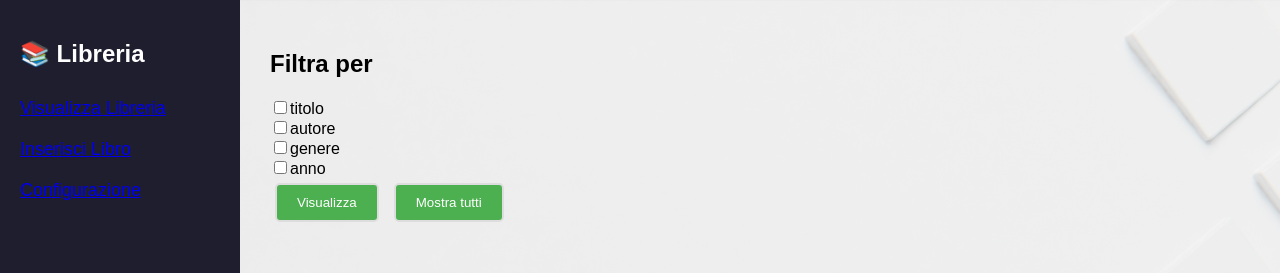
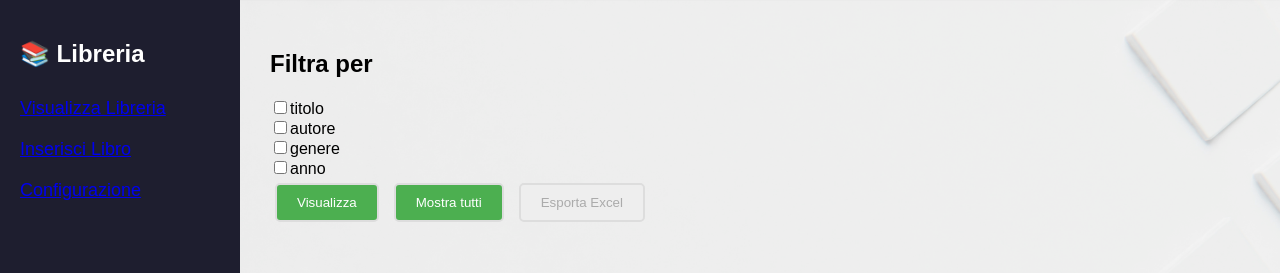
Before and after one commit to federicobagagli/libreria-frontend, a React (Create React App) app: page / in a window 1280 px wide. Shown: the top 273 px of the page. Built offline with nearby package versions, Linux system fonts and the light colour scheme.

Commit message:
frontend export libreria

```diff
--- a/package.json
+++ b/package.json
@@ -9,12 +9,14 @@
     "@testing-library/user-event": "^13.5.0",
     "axios": "^1.8.4",
     "date-fns": "^4.1.0",
+    "file-saver": "^2.0.5",
     "react": "^19.1.0",
     "react-datepicker": "^8.3.0",
     "react-dom": "^19.1.0",
     "react-router-dom": "^7.5.1",
     "react-scripts": "5.0.1",
-    "web-vitals": "^2.1.4"
+    "web-vitals": "^2.1.4",
+    "xlsx": "^0.18.5"
   },
   "scripts": {
     "start": "react-scripts start",
--- a/src/components/TableDetailsModal.js
+++ b/src/components/TableDetailsModal.js
@@ -197,6 +197,20 @@ const TableDetailsModal = ({ tableName, onClose }) => {
         <div style={{ marginTop: "10px" }}>
           <h4>DDL:</h4>
           <pre style={ddlStyle}>{ddl}</pre>
+          <button
+            style={buttonStyle}
+            onClick={() => {
+                const blob = new Blob([ddl], { type: "text/sql;charset=utf-8;" });
+                const url = URL.createObjectURL(blob);
+                const link = document.createElement("a");
+                link.href = url;
+                link.download = `${tableName}.sql`;
+                link.click();
+                URL.revokeObjectURL(url);
+            }}
+            >
+      Scarica DDL
+    </button>
         </div>
       )}
 
@@ -207,15 +221,18 @@ const TableDetailsModal = ({ tableName, onClose }) => {
 
 const modalStyle = {
     position: "fixed",
-  top: "20%",
+    top: "10%",
     left: "25%",
     width: "50%",
+    maxHeight: "80vh",             // 🔥 altezza massima = 80% viewport
+    overflowY: "auto",             // 🔥 attiva scroll verticale se necessario
     padding: "20px",
     backgroundColor: "white",
     border: "1px solid #ccc",
     boxShadow: "0 2px 10px rgba(0,0,0,0.3)",
     zIndex: 1000,
   };
+
 
 const tableStyle = {
   width: "100%",
--- a/src/components/ViewBooks.js
+++ b/src/components/ViewBooks.js
@@ -2,6 +2,9 @@ import React, { useState } from 'react';
 import axios from 'axios';
 import API_URL from '../config/apiConfig';
 import './ViewBooks.css';
+import * as XLSX from 'xlsx';
+import { saveAs } from 'file-saver';
+
 
 const FIELDS = ['titolo', 'autore', 'genere', 'anno'];
 
@@ -23,6 +26,29 @@ function ViewBooks() {
       return updated;
     });
   };
+
+  const exportToExcel = () => {
+    console.log("books", books);  // ✅ log 1
+    const worksheet = XLSX.utils.json_to_sheet(books);
+    console.log("worksheet['!ref']", worksheet['!ref']);  // ✅ log 2
+
+    const workbook = XLSX.utils.book_new();
+    XLSX.utils.book_append_sheet(workbook, worksheet, "Libreria");
+
+    if (worksheet['!ref']) {
+      worksheet['!autofilter'] = { ref: worksheet['!ref'] };
+    }
+
+    const maxColWidths = books.length > 0 ? Object.keys(books[0]).map(key => ({ wch: key.length + 10 })) : [];
+    worksheet['!cols'] = maxColWidths;
+
+    const excelBuffer = XLSX.write(workbook, { bookType: 'xlsx', type: 'array' });
+
+    const blob = new Blob([excelBuffer], { type: 'application/octet-stream' });
+    saveAs(blob, 'Libreria.xlsx');
+  };
+
+
 
   const handleInputChange = (field, value) => {
     setFilters((prev) => ({
@@ -129,13 +155,16 @@ function ViewBooks() {
 
       <div className="action-buttons">
         <button className="visualizza" onClick={handleVisualizza}>Visualizza</button>
+        <button className="show-all" onClick={handleMostraTutti}>Mostra tutti</button>
         <button
-          className="show-all"
-          onClick={handleMostraTutti}
+          className="export-excel"
+          onClick={exportToExcel}
+          disabled={books.length === 0}
         >
-          Mostra tutti
+          Esporta Excel
         </button>
       </div>
+
 
       {showResults && books.length === 0 && <p>Nessun libro trovato.</p>}
 
```
Also changed, not shown: 1 other file (tests, documents, lock files or other folders). Lines whose indentation alone changed are shown as unchanged.
